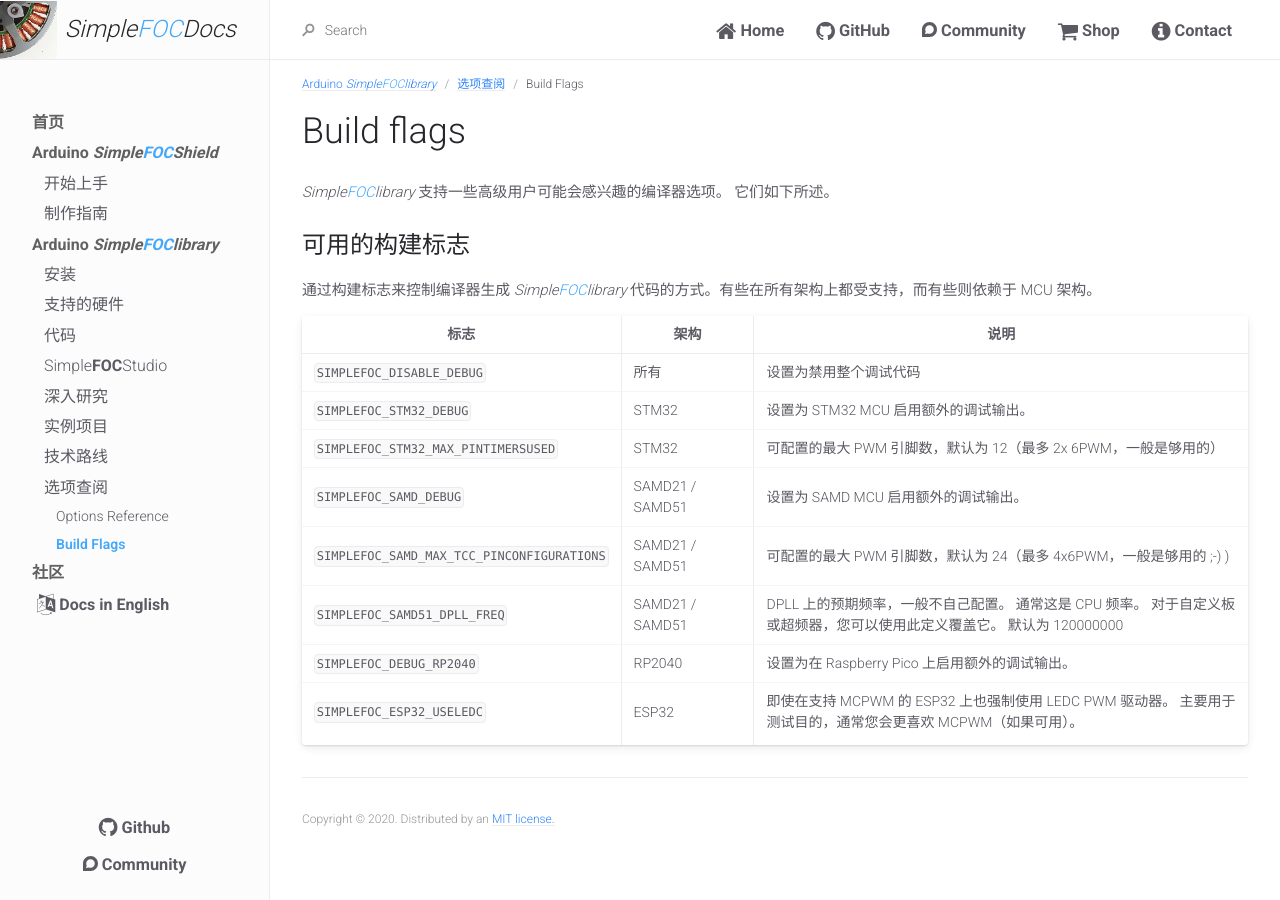
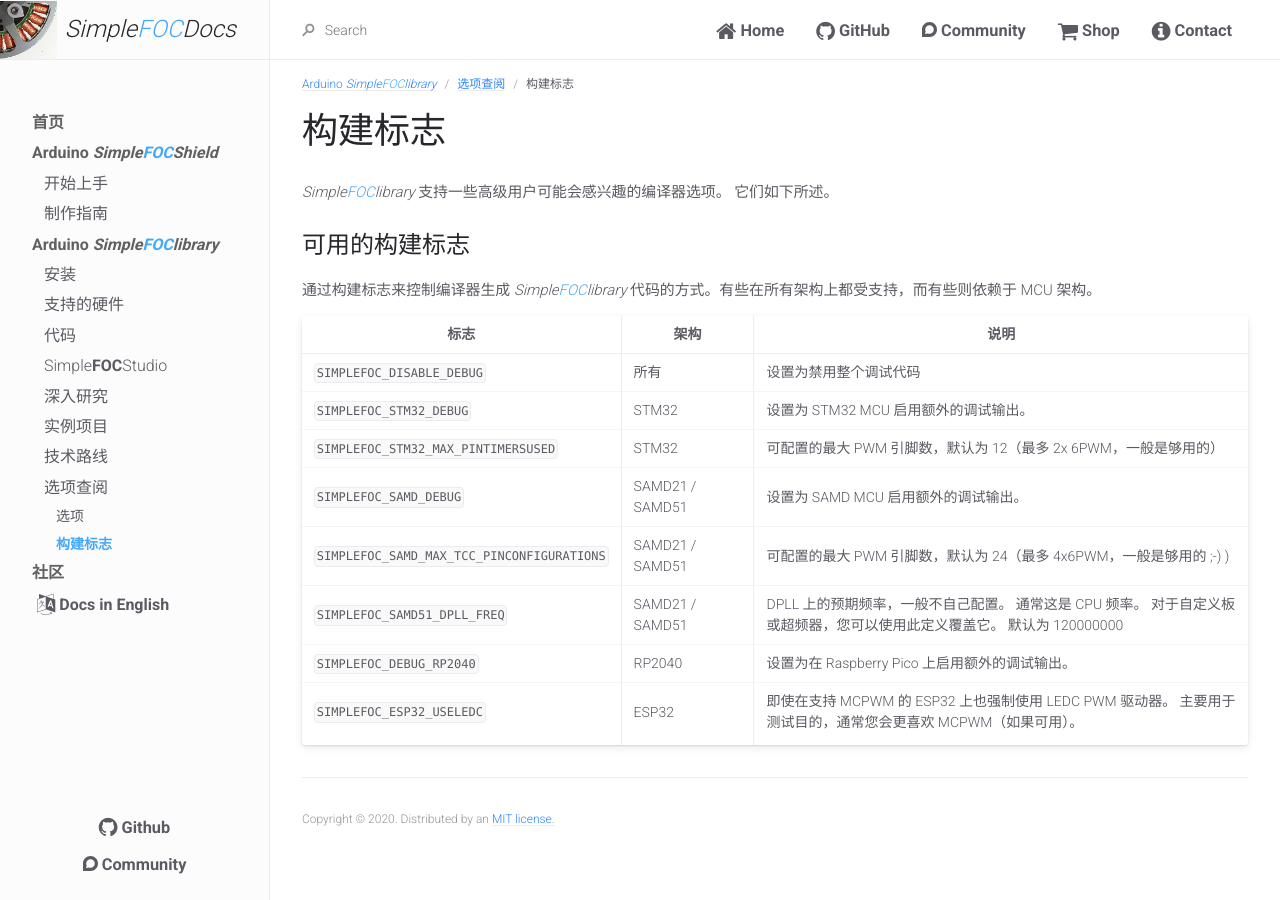
Before and after one commit to simplefoc/docs_chinese, a Jekyll site: the page built from docs/simplefoc_library/cheatsheet/build_flags.md, in a window 1280 px wide. Built offline with Jekyll 4.4.1, drawn with Linux system fonts in a browser that asks for light colours.

Commit message:
改标题

```diff
--- a/docs/simplefoc_library/cheatsheet/build_flags.md
+++ b/docs/simplefoc_library/cheatsheet/build_flags.md
@@ -1,6 +1,6 @@
 ---
 layout: default
-title: Build Flags
+title: 构建标志
 nav_order: 2
 permalink: /cheetsheet/build_flags
 parent: 选项查阅
@@ -10,7 +10,7 @@ has_toc: False
 ---
 
 
-# Build flags
+# 构建标志
 
 <span class="simple">Simple<span class="foc">FOC</span>library</span> 支持一些高级用户可能会感兴趣的编译器选项。 它们如下所述。
 
--- a/docs/simplefoc_library/cheatsheet/options.md
+++ b/docs/simplefoc_library/cheatsheet/options.md
@@ -1,6 +1,6 @@
 ---
 layout: default
-title: Options Reference
+title: 选项
 nav_order: 1
 permalink: /cheetsheet/options_reference
 parent: 选项查阅
@@ -10,7 +10,7 @@ has_toc: False
 ---
 
 
-# Options
+# 选项
 
 <span class="simple">Simple<span class="foc">FOC</span>library</span> 有许多选项，下表总结了重要的选项供您立即参考。
 
```
